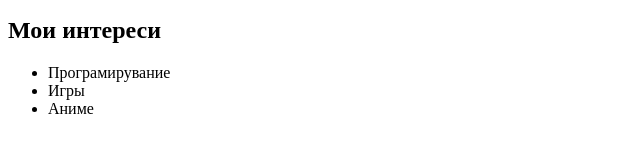
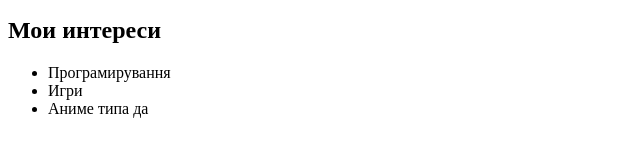
Before and after one commit to WillBeFront-Enduser/second, a plain HTML site: page index.html in a window 1280 px wide. Shown: the part 169-322 px from the top of the page, 0-640 px from the left. Drawn offline with Linux system fonts and the light colour scheme.

Commit message:
idk already

```diff
--- a/index.html
+++ b/index.html
@@ -16,9 +16,9 @@
   <article>
    <h2>Мои интереси</h2>
    <ul>
-    <li>Програмирувание</li>
-    <li>Игры</li>
-    <li>Аниме</li>
+    <li>Програмирування</li>
+    <li>Игри</li>
+    <li>Аниме типа да</li>
    </ul>
   </article>
   <footer></footer>
```
